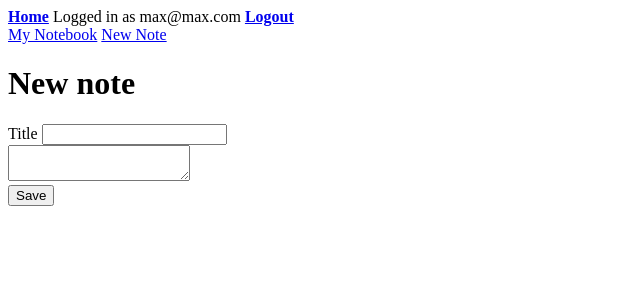
After one commit to maxtwardowski/noter, a Flask app: page /newnote in a window 1280 px wide. The commit adds this page. Shown: the top 300 px of the page, without its empty margins (0-640 px from the left). Run offline with Flask 2, Linux system fonts and the light colour scheme; a user stored in the database is signed in.

Commit message:
Home, notebook and newnote pages created. Notes can be now added via the html form

```diff
--- a/noter/forms.py
+++ b/noter/forms.py
@@ -1,5 +1,5 @@
 from flask_wtf import FlaskForm
-from wtforms import StringField, PasswordField, SubmitField, BooleanField
+from wtforms import StringField, PasswordField, SubmitField, BooleanField, TextAreaField
 from wtforms.validators import DataRequired, Length, Email, EqualTo, ValidationError
 
 from noter.models import User
@@ -25,3 +25,9 @@ class LoginForm(FlaskForm):
     password = PasswordField('Password')
     staylogged = BooleanField('Stay logged in')
     submit = SubmitField('Login')
+
+
+class NoteForm(FlaskForm):
+    title = StringField('Title')
+    content = TextAreaField('Content', validators=[DataRequired()])
+    submit = SubmitField('Save')
--- a/noter/models.py
+++ b/noter/models.py
@@ -27,6 +27,9 @@ class User(db.Model, UserMixin):
     def check_password(self, password):
         return check_password_hash(self.password, password)
 
+    def get_id(self):
+        return self.id
+
 
 class Note(db.Model):
     id = db.Column(db.Integer, primary_key=True)
--- a/noter/routes.py
+++ b/noter/routes.py
@@ -1,13 +1,17 @@
 from flask import abort, flash, redirect, render_template, request, url_for
-from flask_login import login_required, login_user, logout_user
+from flask_login import login_required, login_user, logout_user, current_user
 
 from noter import app, db
-from noter.forms import LoginForm, RegistrationForm
+from noter.forms import LoginForm, RegistrationForm, NoteForm
 from noter.models import Note, User
 from noter.logintools import is_safe_url, load_user
 
+@app.route("/")
+def home():
+    return render_template('home.html', title='Home')
 
-@app.route("/", methods=['GET', 'POST'])
+
+@app.route("/signup", methods=['GET', 'POST'])
 def register():
     form = RegistrationForm()
     if form.validate_on_submit():
@@ -33,7 +37,7 @@ def login():
             if not is_safe_url(next):
                 return abort(400)
 
-            return redirect(next or url_for('login'))
+            return redirect(next or url_for('notebook'))
     return render_template('login.html', title='Sign In', form=form)
 
 @app.route("/logout")
@@ -41,3 +45,27 @@ def login():
 def logout():
     logout_user()
     return redirect(url_for('login'))
+
+@app.route("/notebook")
+@login_required
+def notebook():
+    return render_template(
+        'notebook.html',
+        title='My Notebook',
+        notes=current_user.notes,
+    )
+
+@app.route("/newnote", methods=['GET', 'POST'])
+@login_required
+def newnote():
+    form = NoteForm()
+    if form.validate_on_submit():
+        note = Note(
+            title=form.title.data,
+            content=form.content.data,
+            user_id=current_user.get_id(),
+            )
+        db.session.add(note)
+        db.session.commit()
+        return redirect(url_for('notebook'))
+    return render_template('newnote.html', title='New Note', form=form)
--- /dev/null
+++ b/noter/templates/home.html
@@ -0,0 +1,6 @@
+{% extends "layout.html" %}
+
+{% block content %}
+  <h1>Home</h1>
+  <h2>Meet Noter.</h2>
+{% endblock content %}
--- a/noter/templates/layout.html
+++ b/noter/templates/layout.html
@@ -11,10 +11,13 @@
 </head>
 <body>
   <div>
+    <a href="{{ url_for('home') }}"><strong>Home</strong></a>
     {% if current_user.is_authenticated %}
       Logged in as {{ current_user.email }}
-      <a href="{{ url_for('logout') }}"><strong>Logout</strong></a>
-    {% else %}
+      <a href="{{ url_for('logout') }}"><strong>Logout</strong></a><br>
+      <a href="{{ url_for('notebook') }}">My Notebook</a>
+      <a href="{{ url_for('newnote') }}">New Note</a>
+     {% else %}
       <a href="{{ url_for('login') }}">Login</a>
       <a href="{{ url_for('register') }}">Sign Up</a>
     {% endif %}
--- /dev/null
+++ b/noter/templates/newnote.html
@@ -0,0 +1,18 @@
+{% extends "layout.html" %}
+
+{% block content %}
+  <h1>New note</h1>
+  <form method="post" action="/newnote">
+    {{ form.hidden_tag() }}
+    <div>
+      {{ form.title.label }}
+      {{ form.title }}
+    </div>
+    <div>
+      {{ form.content }}
+    </div>
+    <div>
+      {{ form.submit }}
+    </div>
+  </form>
+{% endblock content %}
--- a/noter/templates/registration.html
+++ b/noter/templates/registration.html
@@ -2,7 +2,7 @@
 
 {% block content %}
   <h1>Register</h1>
-  <form method="post" action="">
+  <form method="post" action="/signup">
     {{ form.hidden_tag() }}
     <div>
       {{ form.email.label }}
```
Also changed, not shown: noter/templates/notebook.html (added, +10 -0 lines), noter/db.sqlite3.
